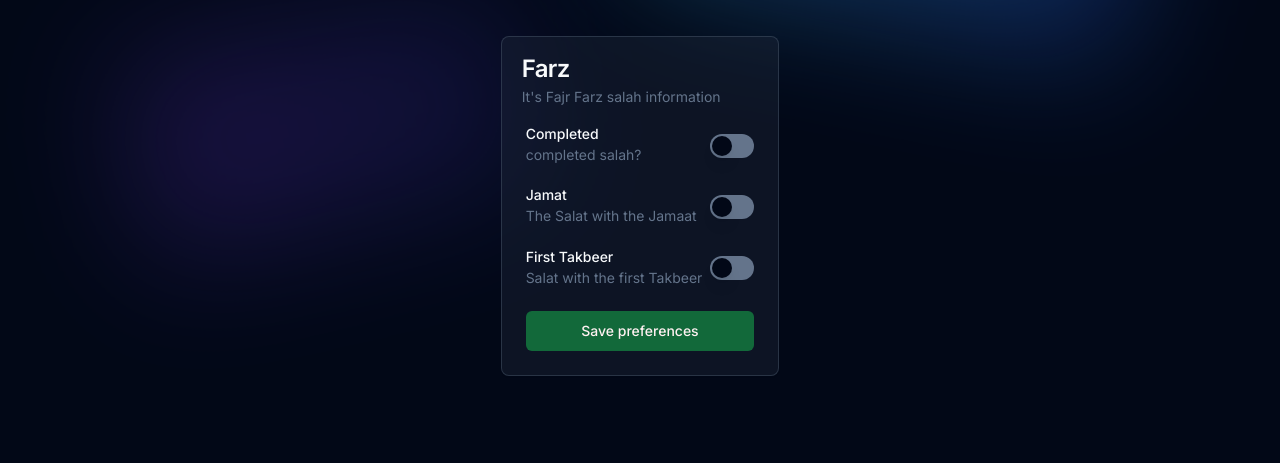
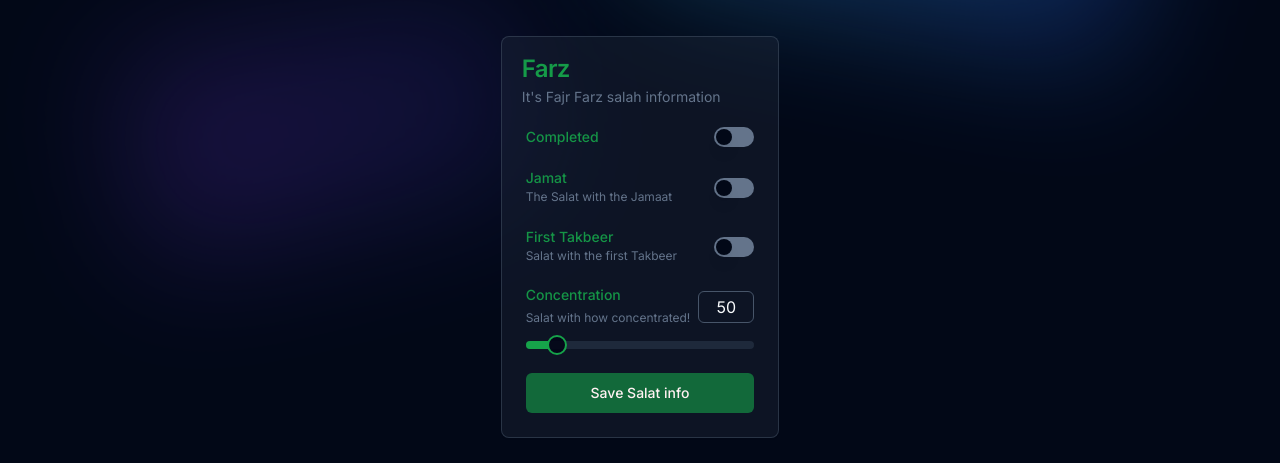
Before and after one commit to Shahriyar-Hosen/Proactive-Muslim, a Next.js app: page /en in a window 1280 px wide. Shown: the part 478-941 px from the top of the page. Built offline with nearby package versions, Linux system fonts and the light colour scheme; no server answers.

Commit message:
namaz card done

```diff
--- a/messages/bn.json
+++ b/messages/bn.json
@@ -31,7 +31,10 @@
       "firstTakbeer": "প্রথম তাকবীর",
       "firstTakbeer-label": "প্রথম তাকবীরের সাথে নামাজ আদায়",
       "jamat": "জামাত",
-      "jamat-label": "জামাতের সাথে নামাজ আদায়"
+      "jamat-label": "জামাতের সাথে নামাজ আদায়",
+      "concentration": "খুশু-খুজু/একাগ্রতা",
+      "concentration-label": "নামাজ কতটুকু খুশু-খুজু সহিত আদায় করতে পেরেছেন!",
+      "btn-text": "নামাজের তথ্য সংরক্ষণ করুন"
     }
   },
   "ProfilePage": {
--- a/messages/en.json
+++ b/messages/en.json
@@ -17,6 +17,9 @@
       "jamat-label": "The Salat with the Jamaat",
       "firstTakbeer": "First Takbeer",
       "firstTakbeer-label": "Salat with the first Takbeer",
+      "concentration": "Concentration",
+      "concentration-label": "Salat with how concentrated!",
+      "btn-text": "Save Salat info",
       "name": {
         "Fajr": "Fajr",
         "Zuhr": "Zuhr",
--- a/package.json
+++ b/package.json
@@ -27,6 +27,7 @@
     "@radix-ui/react-label": "^2.0.2",
     "@radix-ui/react-scroll-area": "^1.0.5",
     "@radix-ui/react-select": "^2.0.0",
+    "@radix-ui/react-slider": "^1.1.2",
     "@radix-ui/react-slot": "^1.0.2",
     "@radix-ui/react-switch": "^1.0.3",
     "@reduxjs/toolkit": "^2.2.1",
--- a/src/app/globals.css
+++ b/src/app/globals.css
@@ -10,10 +10,10 @@
     --card-foreground: 222.2 84% 4.9%;
     --popover: 0 0% 100%;
     --popover-foreground: 222.2 84% 4.9%;
-    --primary: 221.2 83.2% 53.3%;
-    --primary-foreground: 210 40% 98%;
-    --secondary: 142.1 76.2% 36.3%;
-    --secondary-foreground: 355.7 100% 97.3%;
+    --primary: 142.1 76.2% 36.3%;
+    --primary-foreground: 355.7 100% 97.3%;
+    --secondary: 221.2 83.2% 53.3%;
+    --secondary-foreground: 210 40% 98%;
     --muted: 210 40% 96.1%;
     --muted-foreground: 215.4 16.3% 46.9%;
     --accent: 210 40% 96.1%;
--- a/src/components/all-sections/salat/Card.tsx
+++ b/src/components/all-sections/salat/Card.tsx
@@ -13,6 +13,7 @@ import {
   CardTitle,
 } from "@/components/ui/card";
 import { Label } from "@/components/ui/label";
+import { Slider } from "@/components/ui/slider";
 import { Switch } from "@/components/ui/switch";
 
 interface ISalatCard {
@@ -32,46 +33,72 @@ export const SalatCard: FC<ISalatCard> = ({ priority, name }) => {
     <Card className="w-full max-w-[300px]  lg:w-fit mx-auto">
       <CardContent className="p-0">
         <CardHeader className="p-5">
-          <CardTitle>{salatPriority}</CardTitle>
+          <CardTitle className="text-primary/95">{salatPriority}</CardTitle>
           <CardDescription>
             {t("card-label", { salat: salatName, priority: salatPriority })}
           </CardDescription>
         </CardHeader>
         <CardContent className="grid gap-6">
           <div className="flex items-center justify-between space-x-2">
-            <Label htmlFor="completed" className="flex flex-col space-y-1">
+            <Label
+              htmlFor="completed"
+              className="flex flex-col space-y-1 text-primary/90"
+            >
               <span>{t("completed")}</span>
-              <span className="font-normal leading-snug text-muted-foreground">
+              {/* <span className="font-normal leading-snug text-muted-foreground">
                 {t("completed-label", { salat: salatName })}
-              </span>
+              </span> */}
             </Label>
             <Switch id="completed" />
           </div>
           <div className="flex items-center justify-between space-x-2">
-            <Label htmlFor="jamat" className="flex flex-col space-y-1">
+            <Label
+              htmlFor="jamat"
+              className="flex flex-col space-y-1 text-primary/90"
+            >
               <span className="capitalize">{t("jamat")}</span>
-              <span className="font-normal leading-snug text-muted-foreground">
+              <span className="font-normal leading-snug text-muted-foreground text-xs">
                 {t("jamat-label", { salat: salatName })}
               </span>
             </Label>
             <Switch id="jamat" />
           </div>
           <div className="flex items-center justify-between space-x-2">
-            <Label htmlFor="firstTakbeer" className="flex flex-col space-y-1">
+            <Label
+              htmlFor="firstTakbeer"
+              className="flex flex-col space-y-1 text-primary/90"
+            >
               <span>{t("firstTakbeer")}</span>
-              <span className="font-normal leading-snug text-muted-foreground">
+              <span className="font-normal leading-snug text-muted-foreground text-xs">
                 {t("firstTakbeer-label", { salat: salatName })}
               </span>
             </Label>
             <Switch id="firstTakbeer" />
           </div>
+          <div className="space-y-3.5">
+            <div className="flex items-center justify-between space-x-2">
+              <Label
+                htmlFor="concentration"
+                className="flex flex-col space-y-2 text-primary/90"
+              >
+                <span>{t("concentration")}</span>
+                <span className="font-normal leading-snug text-muted-foreground text-xs">
+                  {t("concentration-label", { salat: salatName })}
+                </span>
+              </Label>
+              <div className="w-14 h-8 border border-slate-600 flex justify-center items-center rounded-md">
+                50
+              </div>
+            </div>
+            <Slider defaultValue={[10]} max={100} step={1} />
+          </div>
         </CardContent>
         <CardFooter>
           <Button
-            variant="secondary"
-            className="w-full bg-secondary/60 hover:bg-secondary/70"
+            variant="default"
+            className="w-full bg-primary/60 hover:bg-primary/70"
           >
-            Save preferences
+            {t("btn-text")}
           </Button>
         </CardFooter>
       </CardContent>
--- a/src/components/all-sections/salat/nav.tsx
+++ b/src/components/all-sections/salat/nav.tsx
@@ -24,9 +24,9 @@ export const SalatNav: FC<ISalatNav> = ({ selected, setSelectedSalat }) => {
               key={label}
               onClick={() => setSelectedSalat(label)}
               className={cn(
-                "flex h-7 items-center justify-center rounded-full px-4 text-center text-sm transition-colors hover:text-secondary hover:bg-slate-800/30 cursor-pointer",
+                "flex h-7 items-center justify-center rounded-full px-4 text-center text-sm transition-colors hover:text-primary hover:bg-slate-800/30 cursor-pointer",
                 selected === label
-                  ? "bg-slate-800/80 font-medium text-secondary"
+                  ? "bg-slate-800/80 font-medium text-primary hover:bg-slate-800/90"
                   : "text-muted-foreground"
               )}
             >
--- /dev/null
+++ b/src/components/ui/slider.tsx
@@ -0,0 +1,38 @@
+"use client";
+
+import * as SliderPrimitive from "@radix-ui/react-slider";
+import * as React from "react";
+
+import { cn } from "@/lib/utils";
+
+const Slider = React.forwardRef<
+  React.ElementRef<typeof SliderPrimitive.Root>,
+  React.ComponentPropsWithoutRef<typeof SliderPrimitive.Root>
+>(({ className, ...props }, ref) => (
+  <SliderPrimitive.Root
+    ref={ref}
+    className={cn(
+      "relative flex w-full touch-none select-none items-center",
+      className
+    )}
+    {...props}
+  >
+    <SliderPrimitive.Track
+      className={cn(
+        "relative h-2 w-full grow overflow-hidden rounded-full bg-secondary",
+        "bg-slate-800"
+      )}
+    >
+      <SliderPrimitive.Range className={cn("absolute h-full bg-primary")} />
+    </SliderPrimitive.Track>
+    <SliderPrimitive.Thumb
+      className={cn(
+        "block h-5 w-5 rounded-full border-2 border-primary bg-background ring-offset-background transition-colors focus-visible:outline-none focus-visible:ring-1 focus-visible:ring-ring focus-visible:ring-offset-1 disabled:pointer-events-none disabled:opacity-50",
+        "focus-visible:ring-offset-primary/50 focus-visible:ring-primary/30 bg-slate-950/90 ring-offset-sl95bg-slate-950/90"
+      )}
+    />
+  </SliderPrimitive.Root>
+));
+Slider.displayName = SliderPrimitive.Root.displayName;
+
+export { Slider };
--- a/src/components/ui/switch.tsx
+++ b/src/components/ui/switch.tsx
@@ -1,7 +1,7 @@
 "use client";
 
+import * as SwitchPrimitives from "@radix-ui/react-switch";
 import * as React from "react";
-import * as SwitchPrimitives from "@radix-ui/react-switch";
 
 import { cn } from "@/lib/utils";
 
@@ -13,6 +13,7 @@ const Switch = React.forwardRef<
     className={cn(
       "peer inline-flex h-6 w-11 shrink-0 cursor-pointer items-center rounded-full border-2 border-transparent transition-colors focus-visible:outline-none focus-visible:ring-2 focus-visible:ring-ring focus-visible:ring-offset-2 focus-visible:ring-offset-background disabled:cursor-not-allowed disabled:opacity-50 data-[state=checked]:bg-primary data-[state=unchecked]:bg-input",
       "data-[state=checked]:bg-cyan-400 data-[state=unchecked]:bg-slate-500",
+      "w-10 h-5",
       className
     )}
     {...props}
@@ -20,7 +21,8 @@ const Switch = React.forwardRef<
   >
     <SwitchPrimitives.Thumb
       className={cn(
-        "pointer-events-none block h-5 w-5 rounded-full bg-background shadow-lg ring-0 transition-transform data-[state=checked]:translate-x-5 data-[state=unchecked]:translate-x-0"
+        "pointer-events-none block h-5 w-5 rounded-full bg-background shadow-lg ring-0 transition-transform data-[state=checked]:translate-x-5 data-[state=unchecked]:translate-x-0",
+        "w-4 h-4"
       )}
     />
   </SwitchPrimitives.Root>
```
Also changed, not shown: 1 other file (tests, documents, lock files or other folders).
